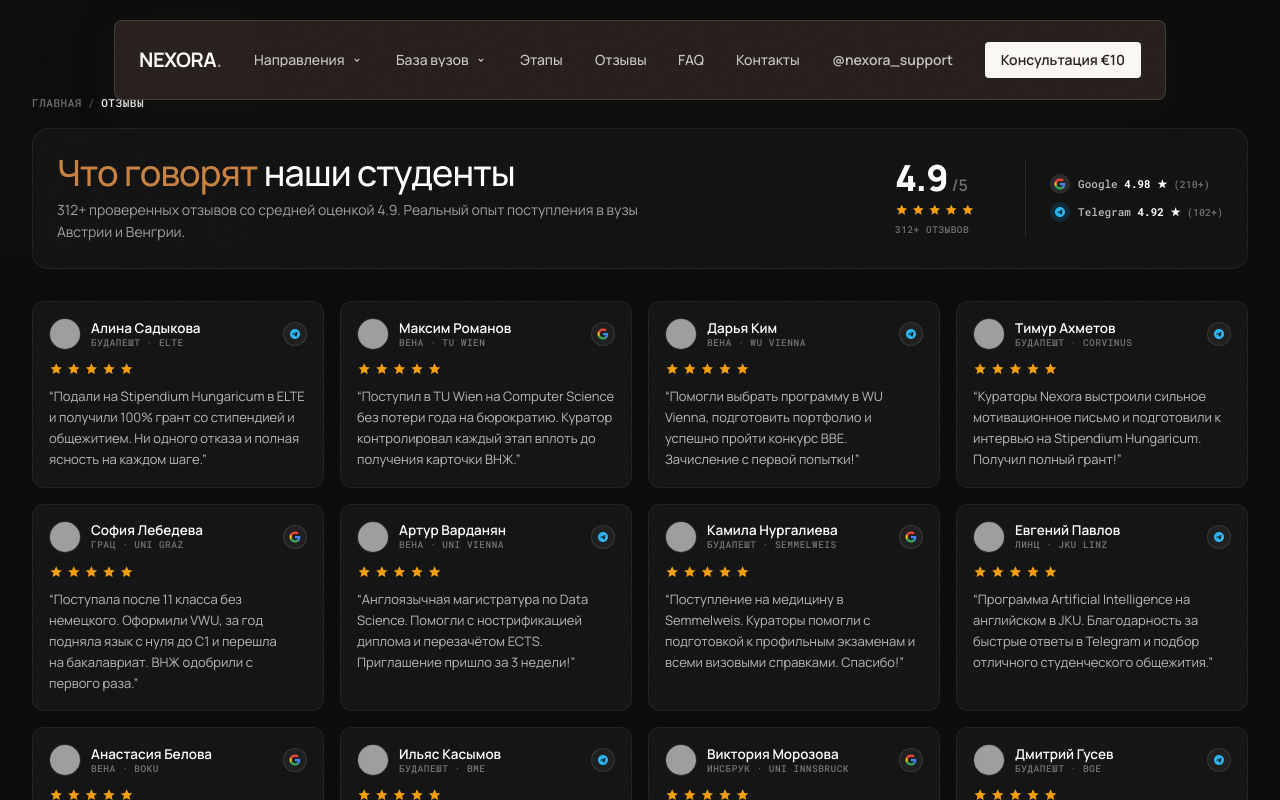
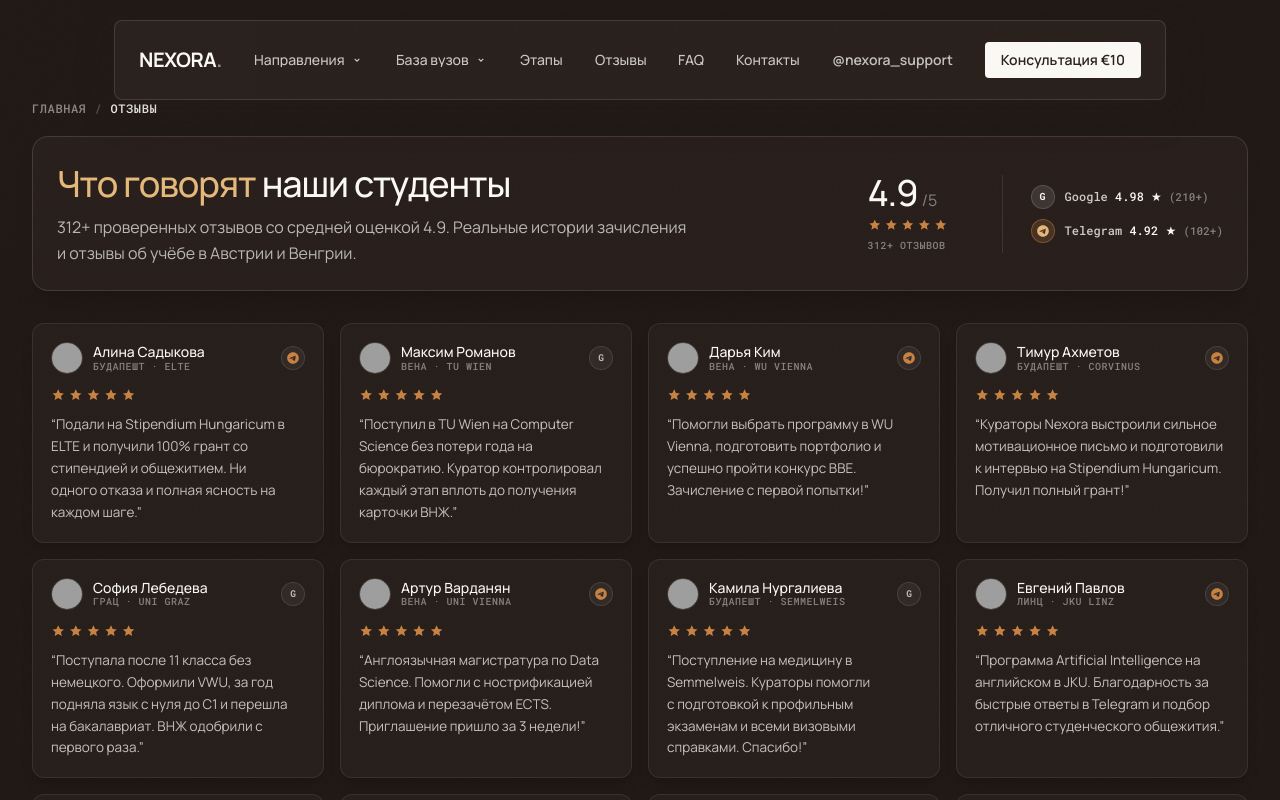
Before and after one commit to McQueeeeeen/nexora, a Next.js app: page /reviews in a window 1280 px wide. Shown: the top 800 px of the page. Built offline with nearby package versions, Linux system fonts and the light colour scheme; grey boxes are pictures that could not be loaded.

Commit message:
fix(reviews): restore quiet luxury palette (espresso #1F1815/#261E1A, cream #FBF9F5, amber #C88242) and elegant typography

```diff
--- a/app/reviews/ReviewsClient.tsx
+++ b/app/reviews/ReviewsClient.tsx
@@ -160,72 +160,67 @@
 
 export default function ReviewsClient() {
   return (
-    <div className="bg-[#0b0b0b] min-h-screen text-white selection:bg-[var(--accent)] selection:text-black">
+    <div className="bg-[#1F1815] min-h-screen text-[#FBF9F5] selection:bg-[var(--accent)] selection:text-[#FBF9F5]">
       {/* Хлебные крошки */}
-      <nav aria-label="Breadcrumb" className="px-4 sm:px-6 lg:px-8 pt-[85px] lg:pt-[95px] pb-2">
+      <nav aria-label="Breadcrumb" className="px-4 sm:px-6 lg:px-8 pt-[88px] lg:pt-[100px] pb-3">
         <div className="max-w-[1400px] mx-auto">
-          <ol className="flex items-center gap-1.5 font-mono text-[11px] uppercase tracking-wider text-white/40">
+          <ol className="flex items-center gap-2 font-mono text-xs uppercase tracking-wider text-[#FBF9F5]/50">
             <li>
-              <a className="hover:text-white transition-colors" href="/">
-                ГЛАВНАЯ
+              <a className="hover:text-[var(--accent-bright)] transition-colors" href="/">
+                Главная
               </a>
             </li>
-            <li className="text-white/25">/</li>
-            <li className="text-white font-medium" aria-current="page">
-              ОТЗЫВЫ
+            <li className="text-[#FBF9F5]/25">/</li>
+            <li className="text-[#FBF9F5] font-medium" aria-current="page">
+              Отзывы
             </li>
           </ol>
         </div>
       </nav>
 
-      {/* Компактная Hero-секция с аккуратным рейтингом */}
+      {/* Компактная Hero-секция в палитре «тихая роскошь» */}
       <section className="px-4 sm:px-6 lg:px-8 pt-2 pb-6 lg:pb-8">
         <div className="max-w-[1400px] mx-auto">
-          <div className="flex flex-col md:flex-row md:items-center md:justify-between gap-4 md:gap-6 bg-[#121212] border border-white/[0.06] rounded-2xl p-4 sm:p-5 lg:p-6">
+          <div className="flex flex-col md:flex-row md:items-center md:justify-between gap-5 md:gap-8 bg-[#2A211D]/80 border border-[#FBF9F5]/12 rounded-2xl p-5 sm:p-6 shadow-xl backdrop-blur-md">
             {/* Заголовок слева */}
-            <div className="flex flex-col gap-1.5 max-w-[620px]">
-              <h1 className="font-sans font-bold text-2xl sm:text-3xl lg:text-4xl tracking-tight text-white">
-                <span className="text-[var(--accent,#E5A855)]">Что говорят</span> наши студенты
+            <div className="flex flex-col gap-2 max-w-[640px]">
+              <h1 className="font-sans font-medium text-2xl sm:text-3xl lg:text-4xl tracking-[-0.03em] text-[#FBF9F5] leading-tight">
+                <span className="text-[var(--accent-bright)]">Что говорят</span> наши студенты
               </h1>
-              <p className="text-xs sm:text-sm text-white/60 font-normal leading-relaxed">
-                312+ проверенных отзывов со средней оценкой 4.9. Реальный опыт поступления в вузы Австрии и Венгрии.
+              <p className="text-sm sm:text-base text-[#FBF9F5]/70 font-normal leading-relaxed">
+                312+ проверенных отзывов со средней оценкой 4.9. Реальные истории зачисления и отзывы об учёбе в Австрии и Венгрии.
               </p>
             </div>
 
-            {/* Аккуратный рейтинг справа */}
-            <div className="flex items-center gap-4 sm:gap-6 shrink-0 pt-3 md:pt-0 border-t md:border-t-0 border-white/10">
+            {/* Рейтинг справа */}
+            <div className="flex items-center gap-5 sm:gap-7 shrink-0 pt-4 md:pt-0 border-t md:border-t-0 border-[#FBF9F5]/10">
               {/* Оценка 4.9/5 */}
-              <div className="flex flex-col gap-1 pr-4 sm:pr-6 border-r border-white/10">
+              <div className="flex flex-col gap-1 pr-5 sm:pr-7 border-r border-[#FBF9F5]/10">
                 <div className="flex items-baseline gap-1">
-                  <span className="font-sans font-extrabold text-3xl sm:text-4xl tracking-tight text-white leading-none">
+                  <span className="font-sans font-medium text-3xl sm:text-4xl tracking-tight text-[#FBF9F5] leading-none">
                     4.9
                   </span>
-                  <span className="font-sans font-semibold text-base text-white/40">
+                  <span className="font-sans font-normal text-base text-[#FBF9F5]/45">
                     /5
                   </span>
                 </div>
-                <div className="flex gap-0.5 text-[#F59E0B]">
+                <div className="flex gap-0.5 text-[var(--accent)]">
                   <Stars className="scale-75 origin-left" />
                 </div>
-                <span className="font-mono text-[9.5px] uppercase tracking-wider text-white/40 whitespace-nowrap">
+                <span className="font-mono text-[10px] uppercase tracking-wider text-[#FBF9F5]/45 whitespace-nowrap">
                   312+ отзывов
                 </span>
               </div>
 
-              {/* Платформы: компактные строчки */}
-              <div className="flex flex-col gap-2">
+              {/* Платформы */}
+              <div className="flex flex-col gap-2.5">
                 {/* Google */}
-                <div className="flex items-center gap-2">
-                  <div className="w-5 h-5 rounded-full bg-white/10 flex items-center justify-center shrink-0">
-                    <svg className="w-3 h-3" viewBox="0 0 24 24">
-                      <path fill="#4285F4" d="M22.56 12.25c0-.78-.07-1.53-.2-2.25H12v4.26h5.92c-.26 1.37-1.04 2.53-2.21 3.31v2.77h3.57c2.08-1.92 3.28-4.74 3.28-8.09z" />
-                      <path fill="#34A853" d="M12 23c2.97 0 5.46-.98 7.28-2.66l-3.57-2.77c-.98.66-2.23 1.06-3.71 1.06-2.86 0-5.29-1.93-6.16-4.53H2.18v2.84C3.99 20.53 7.7 23 12 23z" />
-                      <path fill="#FBBC05" d="M5.84 14.09c-.22-.66-.35-1.36-.35-2.09s.13-1.43.35-2.09V7.06H2.18C1.43 8.55 1 10.22 1 12s.43 3.45 1.18 4.94l2.85-2.22.81-.63z" />
-                      <path fill="#EA4335" d="M12 5.38c1.62 0 3.06.56 4.21 1.64l3.15-3.15C17.45 2.09 14.97 1 12 1 7.7 1 3.99 3.47 2.18 7.06l3.66 2.84c.87-2.6 3.3-4.52 6.16-4.52z" />
-                    </svg>
+                <div className="flex items-center gap-2.5">
+                  <div className="w-6 h-6 rounded-full bg-[#FBF9F5]/10 flex items-center justify-center shrink-0 border border-[#FBF9F5]/15">
+                    <span className="font-mono text-[10px] font-bold text-[#FBF9F5]">G</span>
                   </div>
-                  <span className="font-mono text-[11px] text-white/70">
-                    Google <strong className="text-white font-semibold">4.98 ★</strong> <span className="text-white/40 text-[10px]">(210+)</span>
+                  <span className="font-mono text-xs text-[#FBF9F5]/80">
+                    Google <strong className="font-medium text-[#FBF9F5]">4.98 ★</strong> <span className="text-[#FBF9F5]/45 text-[11px]">(210+)</span>
                   </span>
                 </div>
 
@@ -234,15 +229,15 @@
                   href="https://t.me/nexora_support"
                   target="_blank"
                   rel="noopener noreferrer"
-                  className="flex items-center gap-2 hover:opacity-80 transition-opacity"
+                  className="flex items-center gap-2.5 hover:opacity-80 transition-opacity"
                 >
-                  <div className="w-5 h-5 rounded-full bg-[#0088cc]/20 flex items-center justify-center shrink-0">
-                    <svg className="w-3 h-3 fill-[#29B6F6]" viewBox="0 0 24 24">
+                  <div className="w-6 h-6 rounded-full bg-[var(--accent)]/20 flex items-center justify-center shrink-0 border border-[var(--accent)]/40">
+                    <svg className="w-3.5 h-3.5 fill-[var(--accent-bright)]" viewBox="0 0 24 24">
                       <path d="M12 2C6.48 2 2 6.48 2 12s4.48 10 10 10 10-4.48 10-10S17.52 2 12 2zm4.64 6.8c-.15 1.58-.8 5.42-1.13 7.19-.14.75-.42 1-.68 1.03-.58.05-1.02-.38-1.58-.75-.88-.58-1.38-.94-2.23-1.5-.99-.65-.35-1.01.22-1.59.15-.15 2.71-2.48 2.76-2.69a.2.2 0 00-.05-.18c-.06-.05-.14-.03-.21-.02-.09.02-1.49.95-4.22 2.79-.4.27-.76.41-1.08.4-.36-.01-1.04-.2-1.55-.37-.63-.2-1.12-.31-1.08-.66.02-.18.27-.36.74-.55 2.92-1.27 4.86-2.11 5.83-2.51 2.78-1.16 3.35-1.36 3.73-1.36.08 0 .27.02.39.12.1.08.13.19.14.27-.01.06.01.24 0 .38z" />
                     </svg>
                   </div>
-                  <span className="font-mono text-[11px] text-white/70">
-                    Telegram <strong className="text-white font-semibold">4.92 ★</strong> <span className="text-white/40 text-[10px]">(102+)</span>
+                  <span className="font-mono text-xs text-[#FBF9F5]/80">
+                    Telegram <strong className="font-medium text-[#FBF9F5]">4.92 ★</strong> <span className="text-[#FBF9F5]/45 text-[11px]">(102+)</span>
                   </span>
                 </a>
               </div>
@@ -251,20 +246,20 @@
         </div>
       </section>
 
-      {/* Плотная, компактная 4-колоночная сетка отзывов */}
+      {/* 4-колоночная сетка отзывов в фирменных карточках эспрессо */}
       <section className="px-4 sm:px-6 lg:px-8 pb-16 lg:pb-24">
         <div className="max-w-[1400px] mx-auto">
-          <div className="grid grid-cols-1 sm:grid-cols-2 md:grid-cols-3 lg:grid-cols-4 gap-3 sm:gap-3.5 lg:gap-4">
+          <div className="grid grid-cols-1 sm:grid-cols-2 md:grid-cols-3 lg:grid-cols-4 gap-3.5 sm:gap-4">
             {reviewsList.map((r) => (
               <div
                 key={r.id}
-                className="bg-[#141414] rounded-xl p-3.5 sm:p-4 flex flex-col justify-between border border-white/[0.06] hover:border-white/20 hover:bg-[#181818] transition-colors duration-200 group"
+                className="bg-[#261E1A] hover:bg-[#2E2420] rounded-xl p-4 sm:p-4.5 flex flex-col justify-between border border-[#FBF9F5]/[0.08] hover:border-[#FBF9F5]/20 transition-all duration-300 group shadow-lg"
               >
                 <div>
-                  {/* Верхняя строка: компактный аватар + имя/город + микро-иконка */}
-                  <div className="flex items-center justify-between gap-2 mb-2.5">
+                  {/* Профиль студента + бейдж платформы */}
+                  <div className="flex items-center justify-between gap-2.5 mb-3">
                     <div className="flex items-center gap-2.5 min-w-0">
-                      <div className="relative w-8 h-8 rounded-full overflow-hidden shrink-0 border border-white/10">
+                      <div className="relative w-8 h-8 rounded-full overflow-hidden shrink-0 border border-[#FBF9F5]/15">
                         {r.avatarImg ? (
                           <img
                             src={r.avatarImg}
@@ -273,48 +268,43 @@
                             className="h-full w-full object-cover"
                           />
                         ) : (
-                          <div className="flex h-full w-full items-center justify-center bg-white/10 font-mono text-xs font-bold text-white">
+                          <div className="flex h-full w-full items-center justify-center bg-[#2A211D] font-mono text-xs font-bold text-[#FBF9F5]">
                             {r.initials}
                           </div>
                         )}
                       </div>
                       <div className="flex flex-col min-w-0">
-                        <span className="font-sans font-semibold text-[13.5px] text-white truncate leading-tight group-hover:text-[var(--accent,#E5A855)] transition-colors">
+                        <span className="font-sans font-medium text-[14px] text-[#FBF9F5] truncate leading-tight group-hover:text-[var(--accent-bright)] transition-colors">
                           {r.name}
                         </span>
-                        <span className="font-mono text-[9.5px] uppercase tracking-wider text-white/40 truncate leading-tight">
+                        <span className="font-mono text-[10px] uppercase tracking-wider text-[#FBF9F5]/45 truncate leading-tight">
                           {r.location}
                         </span>
                       </div>
                     </div>
 
-                    {/* Микро-иконка платформы */}
+                    {/* Микро-бейдж платформы */}
                     <div
-                      className="w-6 h-6 rounded-full bg-white/5 border border-white/10 flex items-center justify-center shrink-0"
+                      className="w-6 h-6 rounded-full bg-[#FBF9F5]/5 border border-[#FBF9F5]/10 flex items-center justify-center shrink-0 text-[#FBF9F5]/60"
                       aria-hidden
                     >
                       {r.platform === "tg" ? (
-                        <svg className="w-3 h-3 fill-[#29B6F6]" viewBox="0 0 24 24">
+                        <svg className="w-3.5 h-3.5 fill-[var(--accent)]" viewBox="0 0 24 24">
                           <path d="M12 2C6.48 2 2 6.48 2 12s4.48 10 10 10 10-4.48 10-10S17.52 2 12 2zm4.64 6.8c-.15 1.58-.8 5.42-1.13 7.19-.14.75-.42 1-.68 1.03-.58.05-1.02-.38-1.58-.75-.88-.58-1.38-.94-2.23-1.5-.99-.65-.35-1.01.22-1.59.15-.15 2.71-2.48 2.76-2.69a.2.2 0 00-.05-.18c-.06-.05-.14-.03-.21-.02-.09.02-1.49.95-4.22 2.79-.4.27-.76.41-1.08.4-.36-.01-1.04-.2-1.55-.37-.63-.2-1.12-.31-1.08-.66.02-.18.27-.36.74-.55 2.92-1.27 4.86-2.11 5.83-2.51 2.78-1.16 3.35-1.36 3.73-1.36.08 0 .27.02.39.12.1.08.13.19.14.27-.01.06.01.24 0 .38z" />
                         </svg>
                       ) : (
-                        <svg className="w-3 h-3" viewBox="0 0 24 24">
-                          <path fill="#4285F4" d="M22.56 12.25c0-.78-.07-1.53-.2-2.25H12v4.26h5.92c-.26 1.37-1.04 2.53-2.21 3.31v2.77h3.57c2.08-1.92 3.28-4.74 3.28-8.09z" />
-                          <path fill="#34A853" d="M12 23c2.97 0 5.46-.98 7.28-2.66l-3.57-2.77c-.98.66-2.23 1.06-3.71 1.06-2.86 0-5.29-1.93-6.16-4.53H2.18v2.84C3.99 20.53 7.7 23 12 23z" />
-                          <path fill="#FBBC05" d="M5.84 14.09c-.22-.66-.35-1.36-.35-2.09s.13-1.43.35-2.09V7.06H2.18C1.43 8.55 1 10.22 1 12s.43 3.45 1.18 4.94l2.85-2.22.81-.63z" />
-                          <path fill="#EA4335" d="M12 5.38c1.62 0 3.06.56 4.21 1.64l3.15-3.15C17.45 2.09 14.97 1 12 1 7.7 1 3.99 3.47 2.18 7.06l3.66 2.84c.87-2.6 3.3-4.52 6.16-4.52z" />
-                        </svg>
+                        <span className="font-mono text-[9.5px] font-bold text-[#FBF9F5]/70">G</span>
                       )}
                     </div>
                   </div>
 
-                  {/* 5 золотых звёзд */}
-                  <div className="flex gap-0.5 text-[#F59E0B] mb-2">
+                  {/* 5 карамельно-золотых звёзд Nexora */}
+                  <div className="flex gap-0.5 text-[var(--accent)] mb-2.5">
                     <Stars className="scale-[0.8] origin-left" />
                   </div>
 
                   {/* Текст отзыва */}
-                  <p className="font-sans text-[12.5px] sm:text-[13px] text-white/70 leading-relaxed font-normal">
+                  <p className="font-sans text-[13px] sm:text-[13.5px] text-[#FBF9F5]/75 leading-relaxed font-normal">
                     “{r.text}”
                   </p>
                 </div>
--- a/app/reviews/page.tsx
+++ b/app/reviews/page.tsx
@@ -46,7 +46,7 @@
   };
 
   return (
-    <main className="min-h-screen bg-[#0b0b0b] text-white">
+    <main className="min-h-screen bg-[#1F1815] text-[#FBF9F5]">
       <script
         type="application/ld+json"
         dangerouslySetInnerHTML={{ __html: JSON.stringify(reviewsSchema) }}
```
